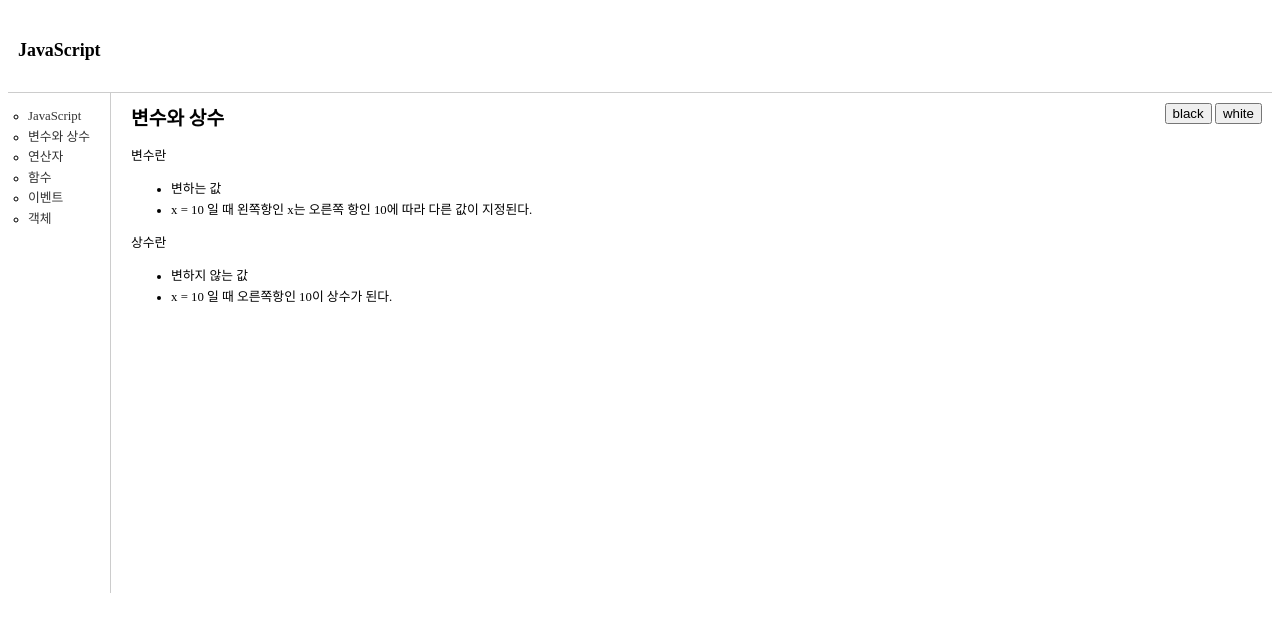
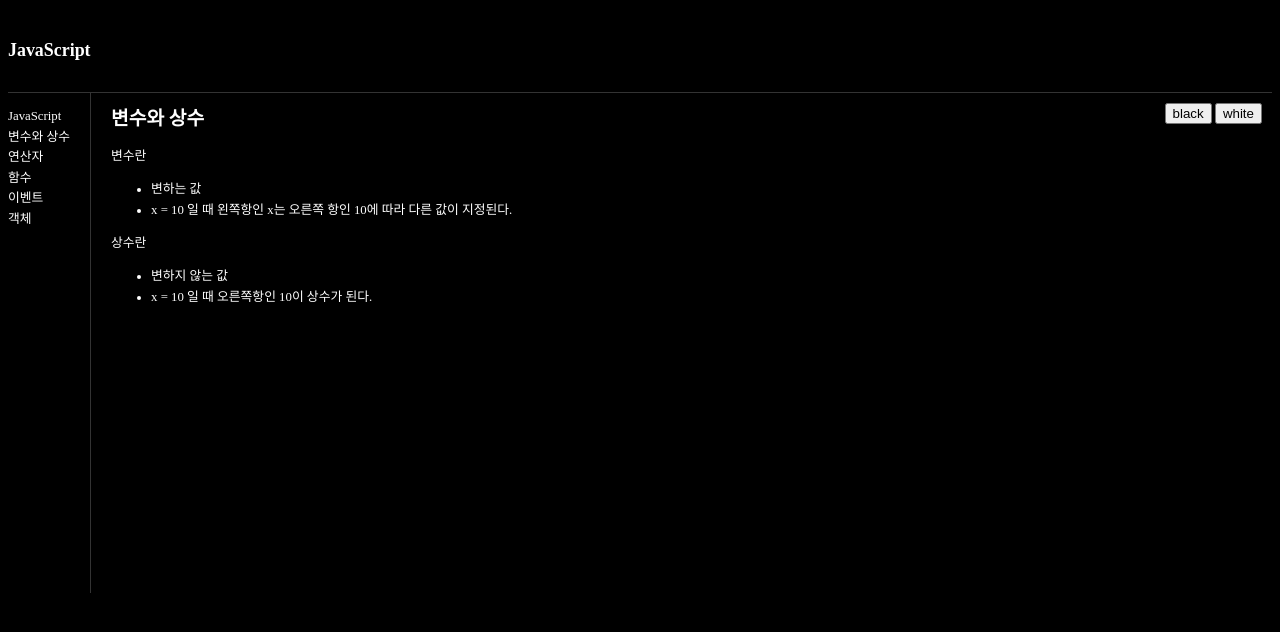
Before and after one commit to floweralone/opentutorials-flower, a plain HTML site: page index.html in a window 1280 px wide. Both pictures are taken after a click on the button "black". Drawn offline with Linux system fonts and the light colour scheme.

Commit message:
add javascript

```diff
--- a/index.html
+++ b/index.html
@@ -8,9 +8,25 @@
                 font-family: dotum;
                 line-height: 1.6em;
             }
+            body.black {
+                background-color: black;
+                color: white;
+            }
+            body.black a {
+                color: white;
+            }
+            body.black a:hover {
+                color: #f60;
+            }
+            body.black header {
+                border-bottom: 1px solid #333;
+            }
+            body.black nav {
+                border-right: 1px solid #333;
+            }
             header {
                 border-bottom: 1px solid #ccc;
-                padding: 20px 10px;
+                padding: 20px 0;
             }
             #toolbar {
                 padding: 10px;
@@ -23,12 +39,15 @@
                 border-right: 1px solid #ccc;
             }
             nav ul {
-            	  list-style:circle;
-                padding-left: 20px;
+                list-style: none;
+                padding-left: 0;
                 padding-right: 20px;
             }
             article {
                 float: left;
+            }
+            footer {
+                clear: both;
             }
             a {
                 text-decoration: none;
@@ -45,14 +64,14 @@
         </style>
     </head>
 
-    <body>
+    <body id="body">
         <div>
             <header>
                 <h1>JavaScript</h1>
             </header>
             <div id="toolbar">
-                <input type="button" value="black" />
-                <input type="button" value="white" />
+                <input type="button" value="black" onclick="document.getElementById('body').className='black'" />
+                <input type="button" value="white" onclick="document.getElementById('body').className='white'" />
             </div>
             <nav>
                 <ul>
```
